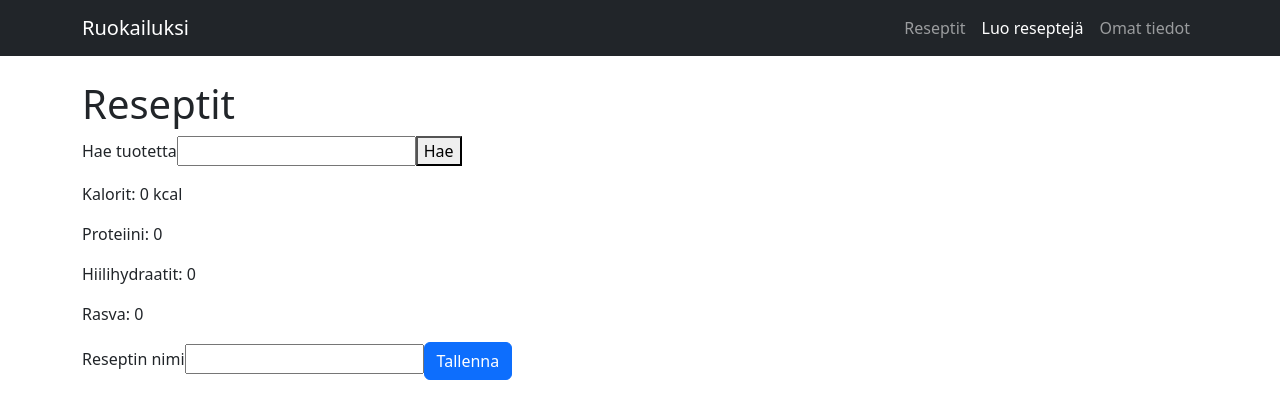
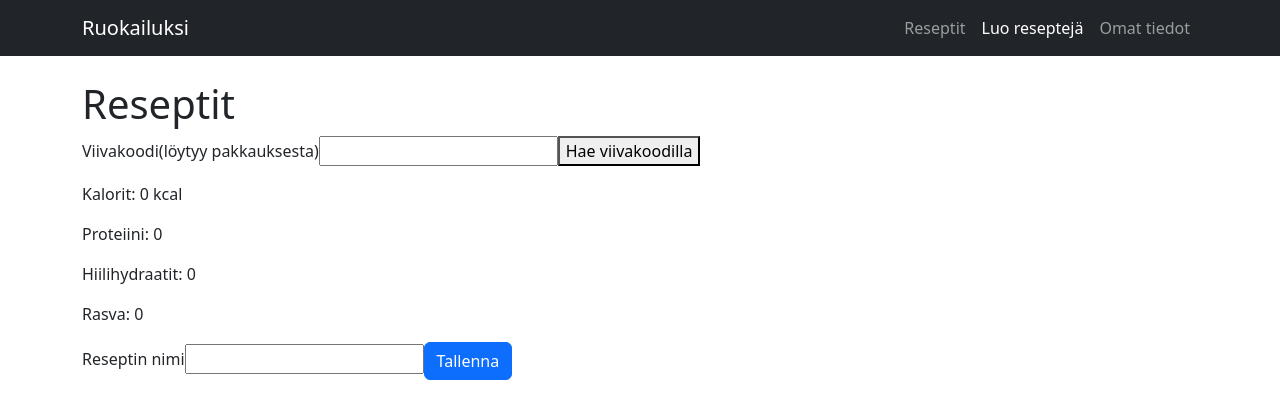
Before and after one commit to miskaminkkinen/ruokailuksi, a React (Vite) app: page /#/reseptit in a window 1280 px wide. Shown: the top 418 px of the page. Built offline with nearby package versions, Linux system fonts and the light colour scheme.

Commit message:
Vaihdettu api-kutsu viivakoodiin, koska api kaatuu tekstihaulla

```diff
--- a/src/pages/Recipes.jsx
+++ b/src/pages/Recipes.jsx
@@ -18,14 +18,14 @@ function Recipes(){
     const[recipes, setRecipes] = useState(loadRecipe());
 
 
-    async function handleSearch(){
+    async function handleSearch(code){
     setLoading(true);
     setError(null);
 
 
     try {
-        const products = await searchProduct(query);
-        setResults(products);
+        const product = await fetchProduct(code.trim());
+        setResults([product]);
     } catch(error){
         setError("Tuotetta ei löydy!")
     } finally {
@@ -78,7 +78,7 @@ function Recipes(){
     return(
     <div>
         <h1>Reseptit </h1>
-        <label htmlFor = "query">Hae tuotetta</label>
+        <label htmlFor = "query">Viivakoodi(löytyy pakkauksesta)</label>
         <input
         id = "query"
         type = "text"
@@ -86,7 +86,7 @@ function Recipes(){
         onChange={(event) => setQuery(event.target.value)}
         />
 
-        <button onClick = {handleSearch} disabled = {loading}>Hae</button>
+        <button disabled = {loading} onClick={() => handleSearch(query)}>Hae viivakoodilla</button>
         {loading && <p>Ladataan...</p>}
         {error && <p>{error}</p>}
 
```
